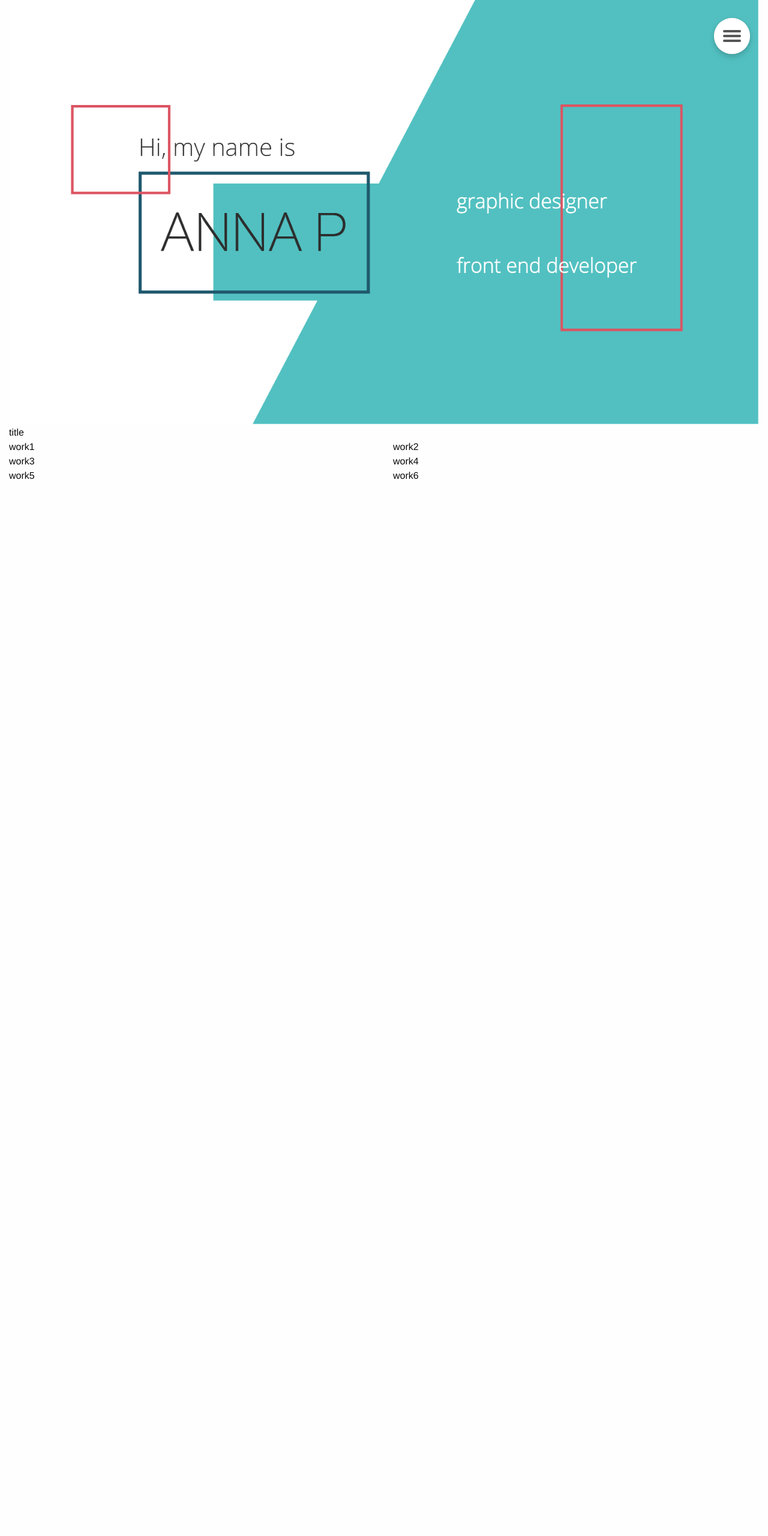
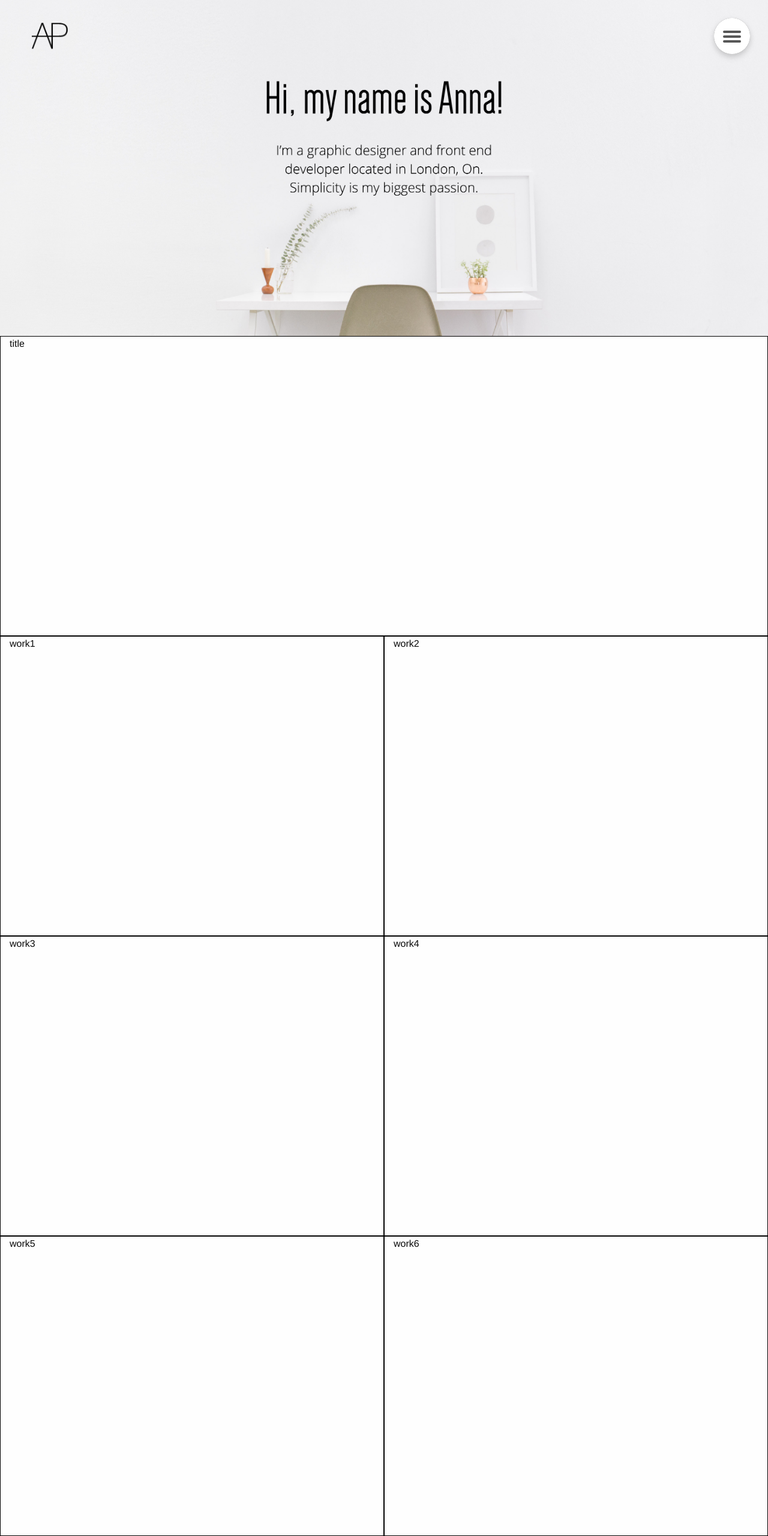
Before and after one commit to FanshaweCollege/ZatzPancioli_A_Portfolio, a PHP site: page / in a window 1280 px wide. Shown: the whole page at 60% size. Before the commit the page ends 799 px from the top, so only its background shows below. Run offline with PHP 8.4, Linux system fonts and the light colour scheme; some libraries are stand-ins or nearby versions; some web fonts are replaced.

Commit message:
added parallax and images

```diff
--- a/index.html
+++ b/index.html
@@ -15,6 +15,8 @@
 <section id="menuContainer" class="row">
 
     <div class="small-12 medium-12 large-12 columns">
+
+    <div id="mainLogo"><img src="images/logo.png" id="imgLogo" alt="Logo"></div>
     <div id="nav-bg" class="btn"></div>
     <div id="toggle-btn" class="btn">
       <span></span>
@@ -25,9 +27,10 @@
     <div id="menuNav">
       <nav>
         <ul>
-          <li><a class="link" href="#0">WORK</a></li>
-          <li><a class="link" href="#0">ABOUT</a></li>
-          <li><a class="link" href="#0">CONTACT</a></li>
+            <li><a class="link" href="#0">HOME</a></li>
+            <li><a class="link" href="#0">WORK</a></li>
+            <li><a class="link" href="#0">ABOUT</a></li>
+            <li><a class="link" href="#0">CONTACT</a></li>
         </ul>
       </nav>
 
@@ -37,8 +40,7 @@
 
 <section id="intro" class="row">
 
-        <div id="banner1" class="small-12 medium-12 large-12 columns">
-            <img src="images/banner1.jpg">
+        <div class="small-12 medium-12 large-12 columns parallax">
         </div>
 
 </section>
@@ -76,6 +78,7 @@
     <script src="js/vendor/what-input.js"></script>
  	<script src="js/vendor/foundation.js"></script>
     <script src="js/app.js"></script>
+    <script src="js/parallax.js"></script>
     <script src="js/script.js"></script>
 
 </body>
--- /dev/null
+++ b/js/parallax.js
@@ -0,0 +1,16 @@
+'use strict';
+
+var parallax= document.querySelector(".parallax");
+
+window.addEventListener("scroll", function() {
+
+   var scrolledHeight= window.pageYOffset,
+                limit= parallax.offsetTop+ parallax.offsetHeight;
+
+  if(scrolledHeight > parallax.offsetTop && scrolledHeight <= limit) {
+    parallax.style.backgroundPositionY=  (scrolledHeight - parallax.offsetTop) /1.5+ "px";
+
+    } else {
+     parallax.style.backgroundPositionY=  "0";
+    }
+    });
--- a/sass/main.scss
+++ b/sass/main.scss
@@ -43,6 +43,56 @@
 body{
     margin: 0 auto;
     font-family: 'open_sansregular', Helvetica, Arial, sans-serif;
+    height: 175%;
+}
+
+
+
+
+//menu
+
+#imgLogo{
+    position: fixed;
+    margin-left: 3%;
+    margin-top: 3%;
+    width: 60px;
+    height: auto;
+}
+
+@media screen and (max-width:1024px){
+    #imgLogo{
+        margin-left: 3%;
+        margin-top: 5%;
+        width: 55px;
+        height: auto;
+    }
+}
+
+@media screen and (max-width:414px){
+    #imgLogo{
+        margin-left: 3%;
+        margin-top: 6%;
+        width: 45px;
+        height: auto;
+    }
+}
+
+@media screen and (max-width:375px){
+    #imgLogo{
+        margin-left: 3%;
+        margin-top: 6%;
+        width: 35px;
+        height: auto;
+    }
+}
+
+@media screen and (max-width:320px){
+    #imgLogo{
+        margin-left: 3%;
+        margin-top: 8.5%;
+        width: 35px;
+        height: auto;
+    }
 }
 
 a,
@@ -68,18 +118,11 @@
   list-style: none;
 }
 
-/* =========
-VARIABLES
-========= */
 :root {
     --offset-value: 30;
     --btn-size: 60;
 }
 
-
-/* =====================
-NAVIGATION BACKGROUND
-===================== */
 #nav-bg {
     background-color: $grey;
     transform-origin: center center;
@@ -89,17 +132,12 @@
     pointer-events: none;
 }
 
-
-/* ======
-BUTTON
-====== */
 .btn {
     position: fixed;
     height: calc(var(--btn-size)*1px);
     width: calc(var(--btn-size)*1px);
     top: calc((var(--offset-value))*1px);
     right: calc(var(--offset-value)*1px);
-    /*left: calc(50% - (var(--btn-size)/2*1px)); if you wish to center it */
     border-radius: 50%;
     background: #fafafa;
     cursor: pointer;
@@ -121,13 +159,46 @@
     transition: transform .3s;
 }
 
+@media screen and (max-width:414px){
+    #toggle-btn{
+        margin-right: -4%;
+        margin-top: -4%;
+    }
+    #nav-bg{
+        margin-right: -4%;
+        margin-top: -4%;
+    }
+}
+
+@media screen and (max-width:375px){
+    #toggle-btn{
+        margin-right: -6%;
+        margin-top: -6%;
+    }
+    #nav-bg{
+        margin-right: -6%;
+        margin-top: -6%;
+    }
+}
+
+@media screen and (max-width:320px){
+    #toggle-btn{
+        margin-right: -7%;
+        margin-top: -7%;
+    }
+    #nav-bg{
+        margin-right: -7%;
+        margin-top: -7%;
+    }
+}
+
 #toggle-btn span {
     position: relative;
     width: 100%;
 }
 
 #toggle-btn span {
-    margin-top: -4px;
+    margin-top: -3px;
 }
 #toggle-btn span + span {
     margin-top: 8px;
@@ -216,9 +287,6 @@
     z-index: -1;
 }
 
-/* ==========
-NAVIGATION
-========== */
 nav {
     width: 100%;
     height: 100%;
@@ -270,9 +338,6 @@
     transition-delay: .1s;
 }
 
-/* ============
-LINK EFFECT
-============ */
 .link {
     position: relative;
     touch-action: manipulation;
@@ -313,157 +378,109 @@
 }
 
 
+.parallax {
+    height: 800px;
+    background: url("../images/banner1.jpg");
+    background-repeat: no-repeat;
+    background-size: 100%;
+  }
 
-
-/* Usual suspects */
-/** {
-  box-sizing: border-box;
-  margin: 0;
-  padding: 0;
-}
-
-html, body {
-  height: 100%;
-}
-
-a,
-a:visited,
-a:focus,
-a:active,
-a:link {
-  text-decoration: none;
-  outline: 0;
-}
-
-a {
-  color: currentColor;
-  transition: .2s ease-in-out;
-}
-
-ul {
-  padding: 0;
-  list-style: none;
-}
-
-img {
-  vertical-align: middle;
-  height: auto;
-  width: 100%;
-}
-
-div{
-    border: 1px solid #000;
-}*/
-
-/*#menuContainer{
-    border: 1px solid #000;
-    height: auto;
-    margin-top: 1.5%;
-    margin-bottom: 1.5%;
-    font-family: $font-menu;
-    font-size: $font-menu-size;
-}
-
-#imgLogo{
-    margin-left: 15%;
-    width: 40%;
-    height: auto;
-}
-
-#banner1{
-    border: 1px solid #000;
-    padding: 0;
-}
-
-@media screen and (max-width: 1024px){
-    #banner1{
-        width: 130%;
-        height: auto;
-        margin-left: -12%;
+@media screen and (min-width:319px){
+    .parallax {
+        height: 315px;
+        background: url("../images/banner6.jpg");
+        background-repeat: no-repeat;
+        background-size: 100%;
     }
 }
 
-.menu-icon {
-    color: $grey;
-}
-
-@media screen and (max-width: 750px){
-    .top-bar-right{
-        margin-top:2%;
-        position: fixed;
-        background-color: $white;
-    }
-    .top-bar-right ul{
-        display: inline-block;
-    }
-    .top-bar-right li{
-        border: 1px solid #
-        padding-top:2%;
-    }
-    .title-bar{
-        background-color: $white;
+@media screen and (min-width:359px){
+    .parallax {
+        height: 345px;
+        background: url("../images/banner5.jpg");
+        background-repeat: no-repeat;
+        background-size: 100%;
     }
 }
 
-@media screen and (max-width: 1024px){
-    #imgLogo{
-        margin-left: 10%
+@media screen and (min-width:375px){
+    .parallax {
+        height: 385px;
+        background: url("../images/banner3.jpg");
+        background-repeat: no-repeat;
+        background-size: 100%;
     }
 }
 
-@media screen and (max-width:  750px){
-    .row{
-        margin-left: 0%;
-        margin-right: 0%;
-    }
-
-}
-
-#menuContainer a{
-    color: $grey;
-}
-.menu-icon {
-    color: $grey;
-    border: 1px solid #000;
-}
-
-.top-bar-right{
-    border: 1px solid #000;
-    background-color: $white;
-    position: fixed;
-    width: 100%;
-    padding: 1.5%;
-}
-
-@media screen and (max-width: 750px){
-    .top-bar-right{
-        margin-top:9%;
-    }
-    .top-bar-right ul{
-        display: inline-block;
-    }
-    .top-bar-right li{
-        padding-top:11px;
-    }
-    .title-bar{
-        background-color: $white;
-        position: fixed;
-        width: 100%;
+@media screen and (min-width:410px){
+    .parallax {
+        height: 385px;
+        background: url("../images/banner4.jpg");
+        background-repeat: no-repeat;
+        background-size: 100%;
     }
 }
 
-@media screen and (min-width: 750px){
-    .title-bar{
-        background-color: $white;
+@media screen and (min-width: 767px){
+    .parallax {
+        height: 500px;
+        background: url("../images/banner2.jpg");
+        background-repeat: no-repeat;
+        background-size: 100%;
     }
 }
 
-#mainMenu ul li{
-    padding-left: 7%;
+@media screen and (min-width: 1024px){
+    .parallax {
+        height: 560px;
+        background: url("../images/banner1.jpg");
+        background-repeat: no-repeat;
+        background-size: 100%;
+    }
 }
 
-.top-bar-right{
-    background-color: $white;
-    width: 100%;
-    padding: 1.5%;
+@media screen and (min-width: 1439px){
+    .parallax {
+        height: 800px;
+        background: url("../images/banner1.jpg");
+        background-repeat: no-repeat;
+        background-size: 100%;
+    }
+}
+
+@media screen and (min-width: 2279px){
+    .parallax {
+        height: 1250px;
+        background: url("../images/banner1.jpg");
+        background-repeat: no-repeat;
+        background-size: 100%;
+    }
+}
+
+@media screen and (min-width: 2559px){
+    .parallax {
+        height: 1445px;
+        background: url("../images/banner1.jpg");
+        background-repeat: no-repeat;
+        background-size: 100%;
+    }
+}
+
+//section 1
+
+/*@media screen and (max-width: 1024px){
+    .parallax{
+        width: 122%;
+        height: auto;
+        margin-left: -9%;
+    }
+}
+
+.parallax{
+    padding-right:0;
 }*/
+
+#work div{
+    border:1px solid #000;
+    height: 500px;
+}
```
Also changed, not shown: css/main.css, images/banner1.jpg, images/banner2.jpg (added), images/banner3.jpg (added), images/banner4.jpg (added), images/banner5.jpg (added), images/banner6.jpg (added), images/logo.png.
